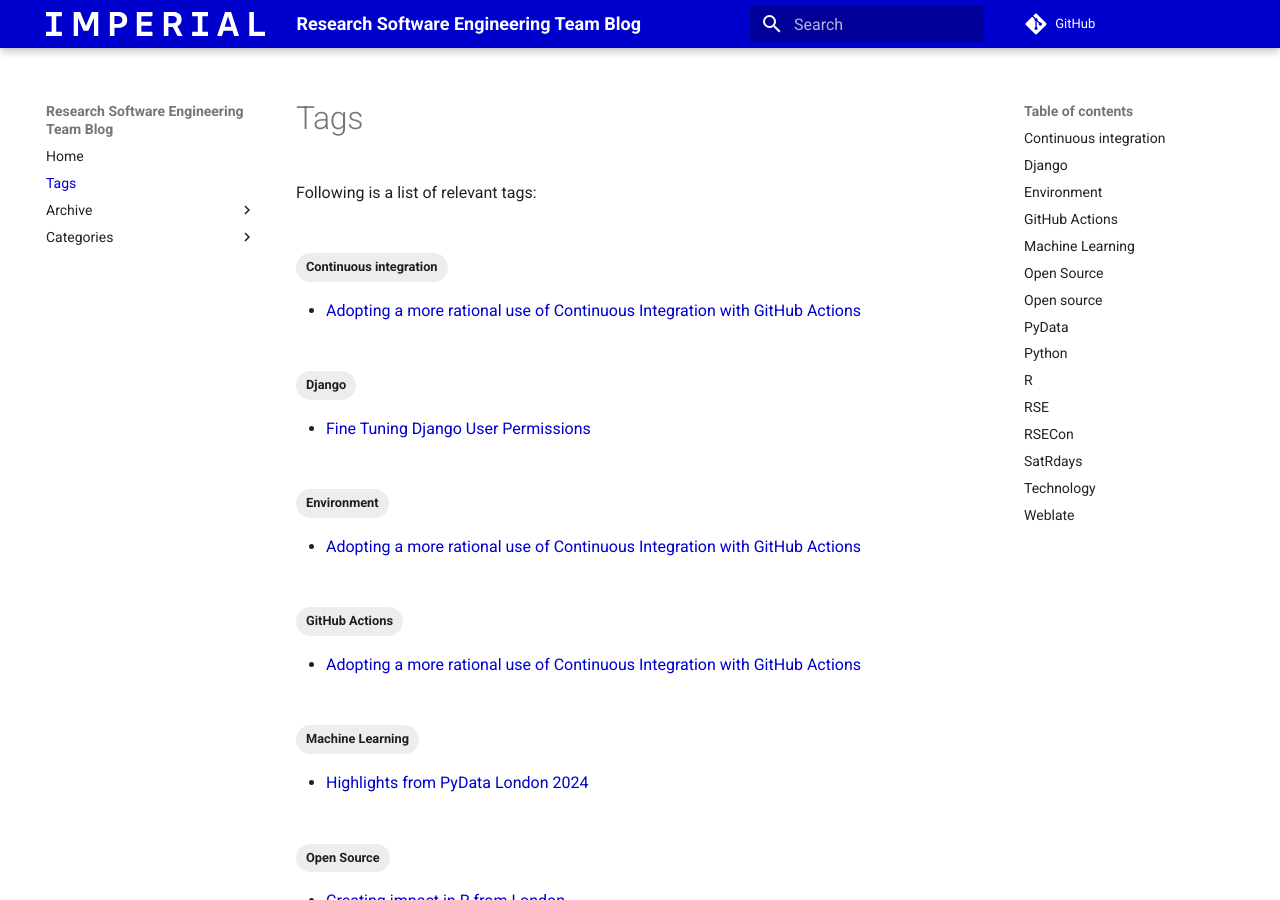
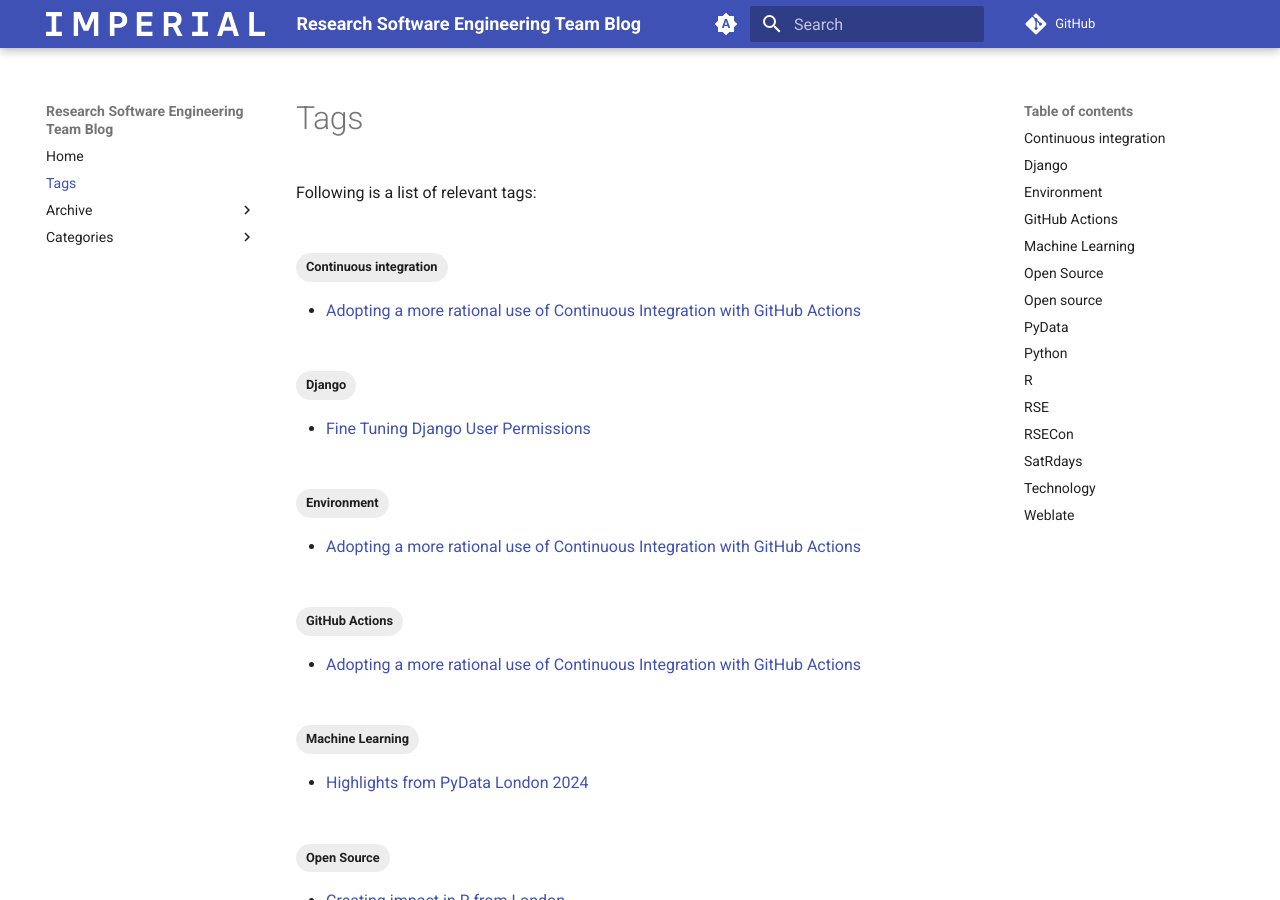
Before and after one commit to ImperialCollegeLondon/RSEBlog, an MkDocs documentation site: the page built from docs/tags.md, in a window 1280 px wide and 900 px high. Built offline with MkDocs 1.6.1 and Material for MkDocs 9.7.7, drawn with Linux system fonts in a browser that asks for light colours; comment, search, counter and statistics services are not loaded.

Commit message:
Enable automatic toggle between light and dark theme

```diff
--- a/mkdocs.yml
+++ b/mkdocs.yml
@@ -6,6 +6,24 @@
 theme:
   name: material
   logo: assets/imperial_bw.svg
+  palette:
+    # Palette toggle for automatic mode
+    - media: "(prefers-color-scheme)"
+      toggle:
+        icon: material/brightness-auto
+        name: Switch to light mode
+    # Palette toggle for light mode
+    - media: "(prefers-color-scheme: light)"
+      scheme: default
+      toggle:
+        icon: material/brightness-7
+        name: Switch to dark mode
+    # Palette toggle for dark mode
+    - media: "(prefers-color-scheme: dark)"
+      scheme: slate
+      toggle:
+        icon: material/brightness-4
+        name: Switch to system preference
 
 extra_css:
   - stylesheets/extra.css
```
